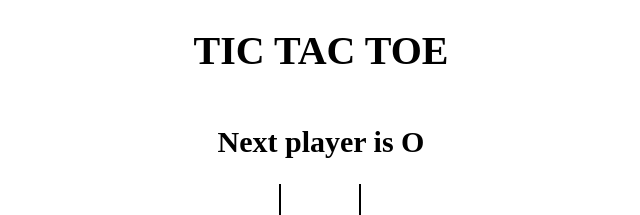
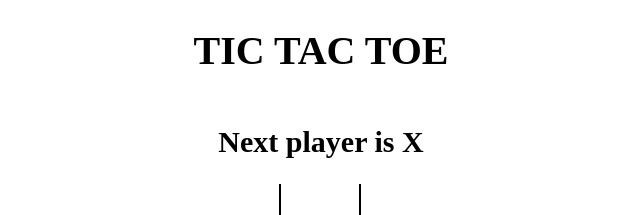
Before and after one commit to kwabena95/tic-tac-toe, a React (Create React App) app: page / in a window 1280 px wide. Shown: the top 215 px of the page, without its empty margins (319-959 px from the left). Built offline with nearby package versions, Linux system fonts and the light colour scheme.

Commit message:
transform state to game history

```diff
--- a/src/App.js
+++ b/src/App.js
@@ -5,38 +5,47 @@ import { calculateWinner } from './helpers';
 
 function App() {
 
-  const [board, setBoard] = useState(Array(9).fill(null));
-  const [isXNext, setIsXNext] = useState(false);
+  const [history, setHistory] = useState([{ board: Array(9).fill(null), isXNext: true }]);
+  const [currentMove, setCurrentMove] = useState(0);
+  const current = history[currentMove];
 
-  const winner = calculateWinner(board);
+  const winner = calculateWinner(current.board);
   const message = winner ?
     `Winner is ${winner}` :
-    `Next player is ${isXNext ? 'X' : 'O'}`
+    `Next player is ${current.isXNext ? 'X' : 'O'}`
     ;
 
 
 
   const handleSquareClick = position => {
 
-    if (board[position] || winner) return;
+    if (current.board[position] || winner) return;
 
-    setBoard((prevState) => {
-      return prevState.map((square, pos) => {
+    setHistory((prevState) => {
+
+      const last = prevState[prevState.length - 1];
+
+      const newBoard = last.board.map((square, pos) => {
         if (pos === position) {
-          return isXNext ? 'X' : 'O';
+          return last.isXNext ? 'X' : 'O';
         }
         return square;
-      })
+      });
+      return prevState.concat(
+        {
+          board: newBoard,
+          isXNext: !last.isXNext
+        }
+      )
     });
-
-    setIsXNext(prevState => !prevState);
+    setCurrentMove(prevState => prevState + 1);
 
   }
   return (
     <div className="app">
       <h1>TIC TAC TOE</h1>
       <h2>{message}</h2>
-      <Board board={board} handleSquareClick={handleSquareClick} />
+      <Board board={current.board} handleSquareClick={handleSquareClick} />
     </div>
   );
 }
```
